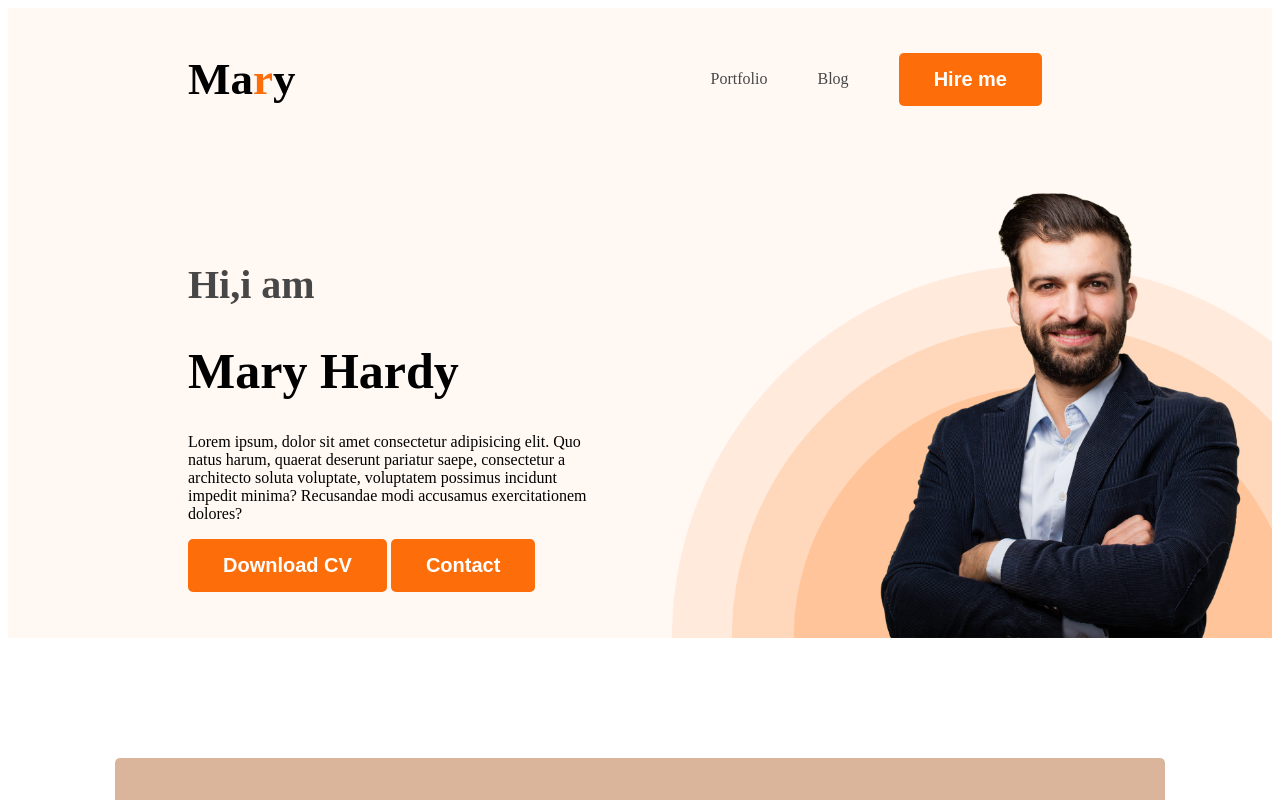
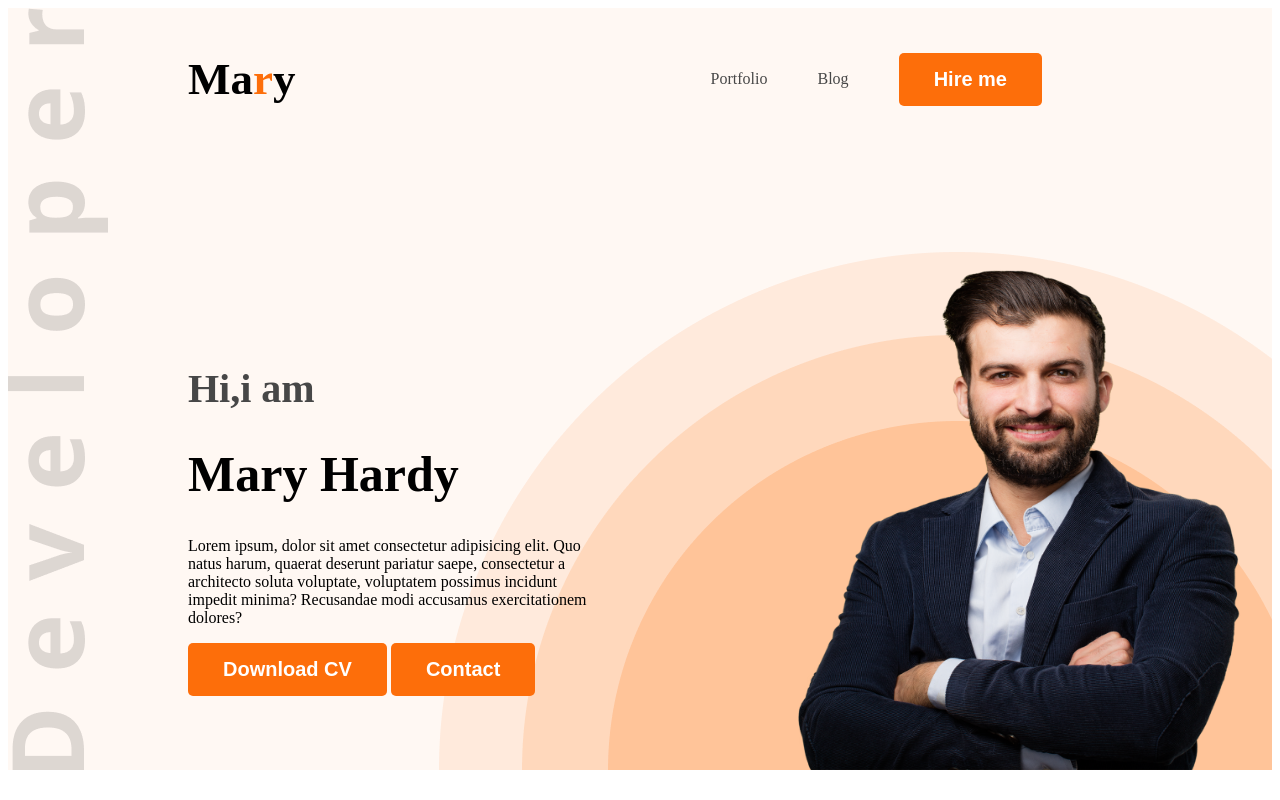
Before and after one commit to Rajuanul-Haque/devoloper-portfolio, a plain HTML site: page index.html in a window 1280 px wide. Shown: the top 800 px of the page. Drawn offline with Linux system fonts and the light colour scheme.

Commit message:
added devoloper poto

```diff
--- a/index.html
+++ b/index.html
@@ -29,6 +29,7 @@
         </div>
         <img class="profile-poto" src="./images/hardy.png" alt="">
        </div>
+
     </header>
 
     <main>
@@ -151,9 +152,9 @@
     <div class="footer-colum">
         <h3 class="section-title">Let’s Message me</h3>
         <form class="contact" action="">
-            <input type="text" placeholder="Your Name">
-            <input type="email" placeholder="Your Email">
-            <textarea name="" id="" cols="30" rows="10" placeholder="Enter Your masage"></textarea>
+            <input type="text" placeholder="Enter Your Name">
+            <input type="email" placeholder="Enter Your Email">
+            <textarea name="" id="" cols="25" rows="10" placeholder="Enter Your masage"></textarea>
             <input class="btn_primary" type="submit" value="submit">
         </form>
     </div>
--- a/styles/portfolio.css
+++ b/styles/portfolio.css
@@ -75,21 +75,24 @@ nav a {
 /* header-related-style */
 .header {
     background-color: #FFF8F3;
-    background-image: url(../images/header_bg.png);
+    background-image: url(../images/header_bg.png),url('../images/developer.png');
     background-repeat: no-repeat;
-    background-position: bottom right;
-    background-size: 600px;
+    background-position: bottom right,left top ;
+/* background-size: 400px; */
 }
 
+
 .banner {
-    padding: 25px 25px 0px 180px;
+    padding: 100px 25px 0px 180px;
     display: flex;
     align-items: center;
     justify-content: space-between;
+    height: 520px;;
 }
 
 .banner .profile-poto {
-    width: 400px;
+    width: 490px;
+height: 520px;
 }
 
 .banner-greeting {
@@ -193,7 +196,7 @@ footer{
 
 }
 .contact input[type="text"], .contact input[type="email"], textarea {
-display: block;
+display:block;
 margin-bottom:15px ;
 padding: 15px 30px ;
 color: #757575;
```
